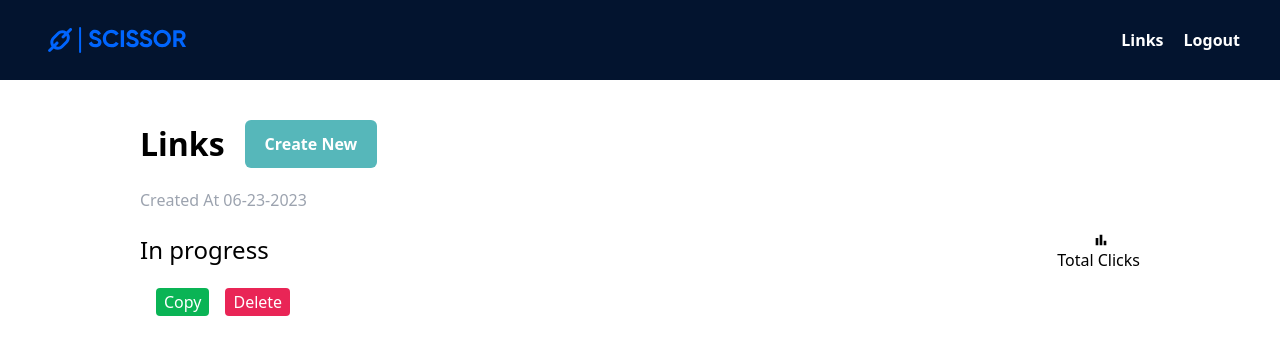
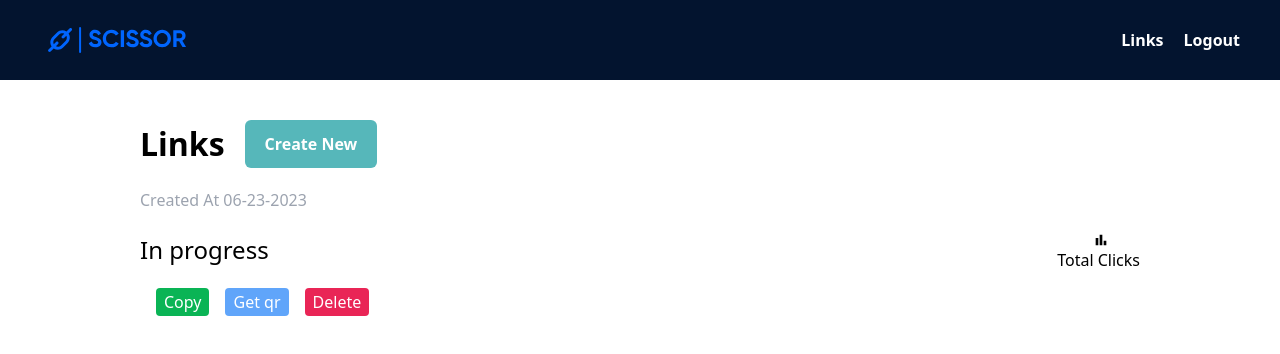
Before and after one commit to kingjamesx/url-shortner, a React (Vite) app: page /account in a window 1280 px wide. Shown: the top 354 px of the page. Built offline with nearby package versions, Linux system fonts and the light colour scheme; no server answers; sample sign-in values are in the browser's storage.

Commit message:
add qr button

```diff
--- a/src/Components/LinkCard.tsx
+++ b/src/Components/LinkCard.tsx
@@ -5,16 +5,18 @@ import {CopyToClipboard} from 'react-copy-to-clipboard';
 import {  toast } from 'react-toastify';
 
 type LinkCard ={
+  _id:String,
   createdAt:String,
   longUrl:String,
   shortUrl:string,
-  count:String
+  count:String,
+  getQr:any
 }
 
 
 
 
-const LinkCard = ({count,createdAt,longUrl,shortUrl}:LinkCard) => {
+const LinkCard = ({_id,count,createdAt,longUrl,shortUrl,getQr}:LinkCard) => {
   // const date=new Date(createdAt)
   return (
     <div>
@@ -31,6 +33,7 @@ const LinkCard = ({count,createdAt,longUrl,shortUrl}:LinkCard) => {
           onCopy={() =>toast.success('copied') }>
             <button className="bg-[#0ab455] text-white rounded py-0.5  px-2">Copy</button>
             </CopyToClipboard>
+            <button onClick={()=>getQr(_id)} className=" bg-blue-400 rounded text-white py-0.5  px-2">Get qr</button>
             <button className=" bg-[#e92556] rounded text-white py-0.5  px-2">Delete</button>
           </span>
         </div>
--- a/src/Pages/Account.tsx
+++ b/src/Pages/Account.tsx
@@ -28,7 +28,7 @@ const Account = () => {
 
     const [links,setLinks]=useState([])
     const [modal,setModal]=useState(false)
-    const [data,setData]=useState([{id:"",createdAt:'', longUrl:'', shortUrl:'', count:''}])
+    const [data,setData]=useState([{_id:"",createdAt:'', longUrl:'', shortUrl:'', count:''}])
     const [update,setUpdate]=useState(0)
 
     useEffect(()=>{
@@ -51,13 +51,23 @@ const Account = () => {
           console.log(error)
          }
     }
+    const getQr=async(_id:String)=>{
+     const url=data.find(item=>item._id===_id)?.longUrl
+       try{
+         const response =await axios.post(`${import.meta.env.VITE_BASE_URL}url/qrcode`,url,config)
+         const data=await response.data
+         console.log(data)
+       }catch(error){
+        console.log(error)
+       }
+    }
 
   return (
     <div>
           {modal && <span
         className= 'bg-[rgba(0,0,0,0.4)] w-full h-screen fixed z-1000'
       ></span> }
-        {modal && <CreateModal close={closeModal} setUpdate={setUpdate}/>   }
+        {modal && <CreateModal close={closeModal} setUpdate={setUpdate} />   }
 
        <AccountHeader />
        <main className='mx-auto max-w-[1000px]'>
@@ -71,8 +81,8 @@ const Account = () => {
             {
                 data.map(item=>{
                     return(
-                        <div  key={item.id}>
-                        <LinkCard {...item}/>
+                        <div  key={item._id}>
+                        <LinkCard {...item} getQr={getQr}/>
                         </div>
                     )
                 })
```
